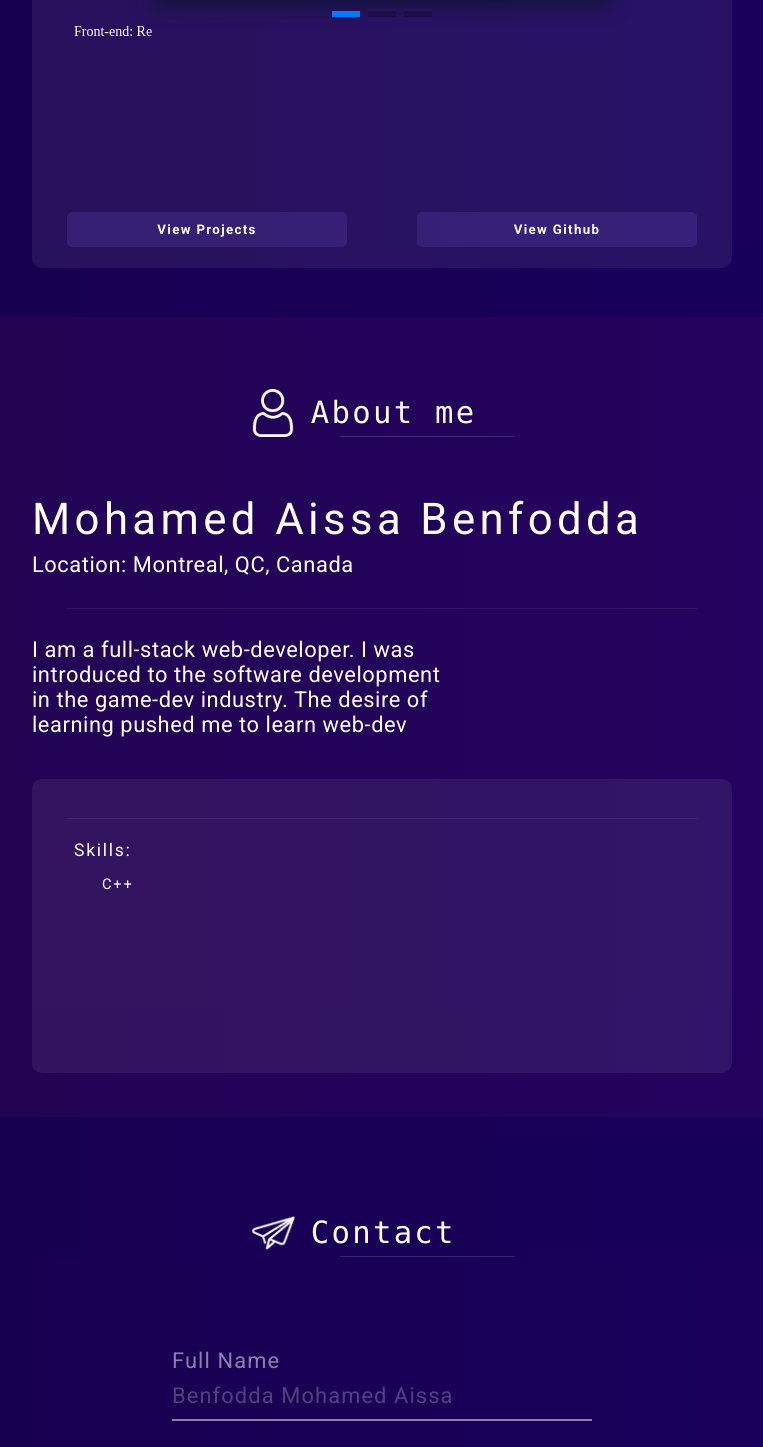
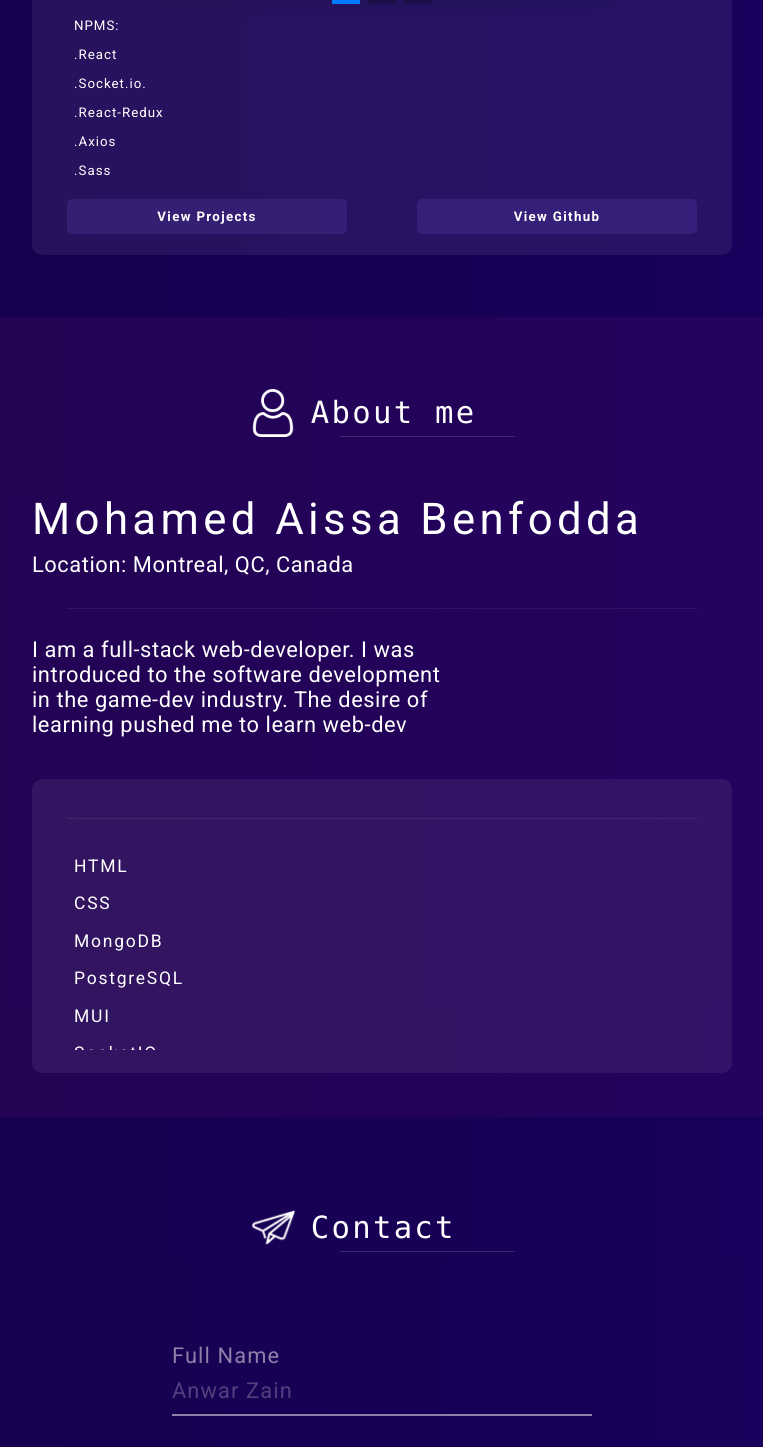
Before and after one commit to Rygaa/portfolioV2, a React (Create React App) app: page / in a window 1280 px wide. Shown: the part 1283-2730 px from the top of the page, without its empty margins (258-1021 px from the left). Built offline with nearby package versions, Linux system fonts and the light colour scheme.

Commit message:
fixing small bugs

```diff
--- a/package.json
+++ b/package.json
@@ -6,10 +6,12 @@
     "@testing-library/jest-dom": "^5.16.1",
     "@testing-library/react": "^12.1.2",
     "@testing-library/user-event": "^13.5.0",
+    "axios": "^0.26.0",
     "express": "^4.17.3",
     "framer-motion": "^6.2.6",
     "react": "^17.0.2",
     "react-dom": "^17.0.2",
+    "react-hot-toast": "^2.2.0",
     "react-intersection-observer": "^8.33.1",
     "react-scripts": "5.0.0",
     "sass": "^1.48.0",
--- a/src/App.js
+++ b/src/App.js
@@ -1,9 +1,9 @@
 import Layout from './layouts/Layout'
-
 function App() {
   return (
     <Layout>
       Hello world!!!
+
     </Layout>
   );
 }
--- a/src/assets/1-helpers/Swiper.css
+++ b/src/assets/1-helpers/Swiper.css
@@ -8,6 +8,7 @@
     width: 2rem !important;
     height: .45rem !important;
     border-radius: unset !important;
+    bottom: 0px !important;
 }
 
 .swiper-button-next, .swiper-button-prev {
--- a/src/assets/6-pages/Contact.module.scss
+++ b/src/assets/6-pages/Contact.module.scss
@@ -78,7 +78,7 @@
     display: flex;
     flex-direction: column;
     margin-bottom: 4.5rem;
-    p { @include fontText1(); color: $uColor4; }
+    p { @include fontText1(); color: $uColor4; margin-bottom: .75rem;}
     textarea {
         background-color: transparent;
         border: none;
--- a/src/assets/6-pages/Projects.module.scss
+++ b/src/assets/6-pages/Projects.module.scss
@@ -23,7 +23,7 @@
     display: flex;
     height: 28.125rem;
     z-index: 3;
-    pointer-events:none;
+    // pointer-events:none;
 
 }
 
@@ -31,6 +31,7 @@
     display: flex;
     justify-content: center;
     height: 25rem;
+    // pointer-events:none;
 
     > div {
         position: absolute;
@@ -60,7 +61,6 @@
     top: -7.375rem;
     max-height: 22.5rem;
 
-
     position: relative;
     background: rgba(255, 255, 255, 0.07);
     border-radius: 10px;
@@ -82,6 +82,8 @@
 }
 
 .text-container {
+    @include fontText2();
+    font-size: .95rem;
     margin-left: 3rem;
     overflow-y: auto;
     margin-right: 1.75rem;
@@ -121,7 +123,11 @@
     margin-top: 2.5rem;
     cursor: pointer;
     transition: .3s;
-
+    display: flex;
+    flex-direction: column;
+    justify-content: center;
+    align-items: center;
+    text-decoration: none;
     &:hover {
         transform: translateY(3px);
         box-shadow: 0px 8px 15px rgba(0, 0, 0, .75);
--- a/src/components/Output.jsx
+++ b/src/components/Output.jsx
@@ -16,7 +16,7 @@ const Output = (props) => {
 
                     if (!props.pause && isInViewport(element))
                         setCounter(counter => counter + 1)
-                }, 50)
+                }, 40)
                 setTimer(interval);
             }
 
--- /dev/null
+++ b/src/components/Toasty.jsx
@@ -0,0 +1,47 @@
+// import classes from 'assets/4-layout/Toasty.module.scss';
+// import { ToastContainer, toast } from 'react-toastify';
+// import 'react-toastify/dist/ReactToastify.css';
+import toast, { Toaster, useToasterStore } from 'react-hot-toast';
+import React from 'react';
+const TOAST_LIMIT = 1
+
+const Toasty = (props) => {
+    const { toasts } = useToasterStore();
+
+    React.useEffect(() => {
+        toasts
+            .filter((t) => t.visible) // Only consider visible toasts
+            .filter((_, i) => i >= TOAST_LIMIT) // Is toast index over limit?
+            .forEach((t) => toast.dismiss(t.id)); // Dismiss – Use toast.remove(t.id) for no exit animation
+    }, [toasts]);
+
+    return (
+        <Toaster toastOptions={{
+            className: '',
+            style: {
+                padding: '16px',
+                padding: '1.5rem 7.5rem',
+                color: '#FFFFFF',
+                fontFamily: "Roboto",
+                fontSize: '17.5px',
+                fontWeight: "500",
+                backgroundColor: 'rgba(0, 0, 0, .5)',
+                borderRadius: '5px',
+            },
+        }}
+        gutter={5}/>
+        // <ToastContainer
+        //     position="top-right"
+        //     autoClose={100000}
+        //     hideProgressBar={false}
+        //     newestOnTop={false}
+        //     closeOnClick
+        //     rtl={false}
+        //     pauseOnFocusLoss
+        //     draggable
+        //     pauseOnHover
+        // />
+    )
+}
+
+export default Toasty;
--- a/src/layouts/Layout.jsx
+++ b/src/layouts/Layout.jsx
@@ -5,6 +5,8 @@ import Projects from '../pages/Projects'
 import AboutMe from '../pages/AboutMe'
 import Contact from '../pages/Contact'
 import React from 'react';
+import Toasty from '../components/Toasty';
+
 const Layout = (props) => {
     const [scrolledDown, setScrolledDown] = React.useState(false);
 
@@ -32,6 +34,7 @@ const Layout = (props) => {
                 <p>Scroll down</p>
                 <p>||</p>
             </div>}
+            <Toasty />
         </div>
     )
 }
--- a/src/pages/AboutMe.js
+++ b/src/pages/AboutMe.js
@@ -50,21 +50,24 @@ const AboutMe = (props) => {
         brainImgRef.current.style.transform = `scale(${1 + currentOutput / 5}, ${1 + currentOutput / 5})`
     }
     const outputs = skillsText.map((skill, index) => {
-        return (<Output
-            parent="about-me"
-            key={Math.random()} txt={skill}
-            pause={index == currentOutput ? false : true}
-            updateOutputPauseStatus={updateOutputPauseStatus}
-            done={index < currentOutput}
-            style={index == 0 ? {margin: 0, padding: 0} : { marginLeft: '2rem', fontSize: '1.05rem'}}
-            inStartAddText={''}
-        />)
+        return (<p>
+            {skill}
+        </p>)
+        // return (<Output
+        //     parent="about-me"
+        //     key={Math.random()} txt={skill}
+        //     pause={index == currentOutput ? false : true}
+        //     updateOutputPauseStatus={updateOutputPauseStatus}
+        //     done={index < currentOutput}
+        //     style={index == 0 ? {margin: 0, padding: 0} : { marginLeft: '2rem', fontSize: '1.05rem'}}
+        //     inStartAddText={''}
+        // />)
     })
 
     useEffect(() => {
         setTimeout(() => {
             consoleRef.current.children[1].scrollTop = consoleRef.current.children[1].scrollHeight;
-        }, 50)
+        }, 40)
 
     }, [currentOutput])
 
--- a/src/pages/Contact.js
+++ b/src/pages/Contact.js
@@ -3,8 +3,17 @@ import Title from '../components/Title';
 import contactTitle from '../images/contact-title-logo.png'
 import { motion, useAnimation } from "framer-motion"
 import { useInView } from "react-intersection-observer"
-import { useEffect } from 'react';
+import React, { useEffect } from 'react';
+import axios from 'axios';
+import toast, { Toaster } from 'react-hot-toast';
+import Toasty from '../components/Toasty';
+
+
 const Contact = (props) => {
+
+    const [name, setName] = React.useState('')
+    const [email, setEmail] = React.useState('')
+    const [message, setMessage] = React.useState('')
 
     const controls = useAnimation();
     const { ref, inView } = useInView();
@@ -33,6 +42,24 @@ const Contact = (props) => {
     }, [controls, inView])
 
 
+    const sendMail = async () => {
+        console.log('sent')
+        const response = await axios.post('https://mail.aissaben.com/send-mail', {
+            email,
+            name,
+            message
+        })
+        toast('Email sent successfully', { duration: 5000, icon: "✔️" })
+        if (response.status == 200) {
+            setName('')
+            setEmail('')
+            setMessage('')
+        } else {
+            toast('Error occured durring the proccess of sending an email', { duration: 5000, icon: "❌" })
+        }
+
+    }
+
 
     const easeOutCubic = (x) => {
         return 1 - Math.pow(1 - x, 5);
@@ -56,17 +83,18 @@ const Contact = (props) => {
             <Title title={'Contact'} image={contactTitle}></Title>
             <div className={classes['name']}>
                 <p>Full Name</p>
-                <input placeholder='Benfodda Mohamed Aissa'></input>
+                <input value={name} onChange={(e) => { setName(e.target.value) }} placeholder='Anwar Zain'></input>
             </div>
             <div className={classes['email']}>
                 <p>Email</p>
-                <input placeholder='joe@protonmail.com'></input>
+                <input value={email} onChange={(e) => { setEmail(e.target.value) }} placeholder='anwar@gmail.com'></input>
             </div>
             <div className={classes['message']}>
                 <p>Message</p>
-                <textarea placeholder='write your message'></textarea>
+                <textarea value={message} onChange={(e) => { setMessage(e.target.value) }}  placeholder='write your message'></textarea>
             </div>
-            <button className={classes['send-button']}>Send Message</button>
+            <button className={classes['send-button']} onClick={sendMail}>Send Message</button>
+
         </motion.div>
     )
 }
--- a/src/pages/Projects.jsx
+++ b/src/pages/Projects.jsx
@@ -118,13 +118,16 @@ const Projects = (props) => {
 
     const outputs = arr.map((project) => {
         return project.usedTech.map((text, index) => {
-            return (<Output
-                parent={'projects'}
-                key={Math.random()} txt={text}
-                pause={index == currentOutput ? false : true}
-                updateOutputPauseStatus={updateOutputPauseStatus}
-                done={index < currentOutput}
-            />)
+            return (<p>
+                {text}
+            </p>)
+            // return (<Output
+            //     parent={'projects'}
+            //     key={Math.random()} txt={text}
+            //     pause={index == currentOutput ? false : true}
+            //     updateOutputPauseStatus={updateOutputPauseStatus}
+            //     done={index < currentOutput}
+            // />)
         })
     })
 
@@ -150,7 +153,7 @@ const Projects = (props) => {
     useEffect(() => {
         setTimeout(() => {
             consoleRef.current.children[1].scrollTop = consoleRef.current.children[1].scrollHeight;
-        }, 50)
+        }, 40)
 
     }, [currentOutput])
     useEffect(() => {
@@ -201,8 +204,8 @@ const Projects = (props) => {
                 spaceBetween={30} hashNavigation={{
                     "watchState": true
                 }} pagination={{
-                    "clickable": true
-                }} navigation={true} className={classes['Swiper']}
+                    "clickable": true,
+                }} allowTouchMove="true" navigation={true} className={classes['Swiper']}
                 onTransitionEnd={updateSelectedProject}>
                 <SwiperSlide className={classes['Swiper-Slide']} data-hash="slide1"><img src={hanasu1IMG}></img><div></div></SwiperSlide>
                 <SwiperSlide className={classes['Swiper-Slide']} data-hash="slide1"><img src={medtuto1IMG}></img><div></div></SwiperSlide>
@@ -217,8 +220,8 @@ const Projects = (props) => {
                     {outputs[selectedProject]}
                 </div>
                 <div className={classes['buttons-container']}>
-                    <button className={classes['view-github-button']} onClick={viewWebsite}>View Projects</button>
-                    <button className={classes['view-website-button']} onClick={viewGithub}>View Github</button>
+                    <a className={classes['view-github-button']} href={arr[selectedProject].website}>View Projects</a>
+                    <a className={classes['view-website-button']} href={arr[selectedProject].github}>View Github</a>
                 </div>
 
             </div>
```
Also changed, not shown: 1 other file (tests, documents, lock files or other folders).
